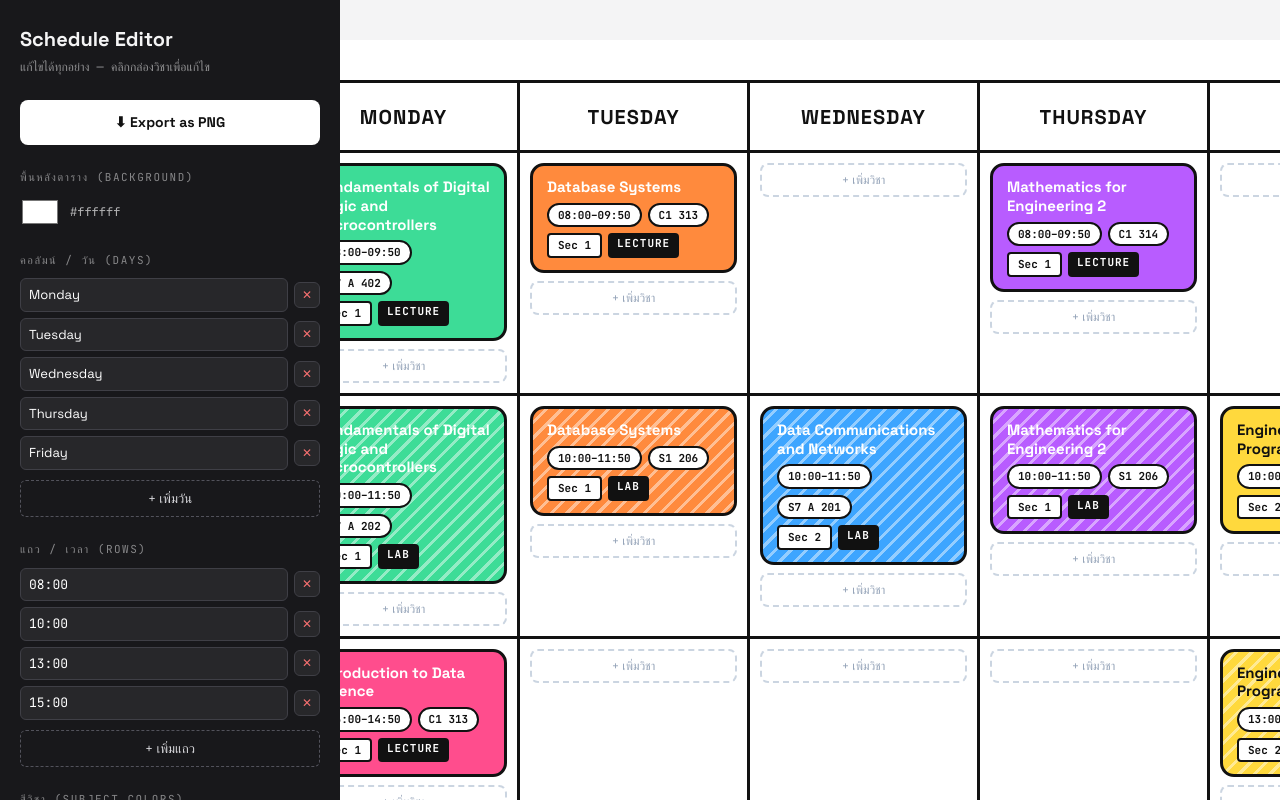
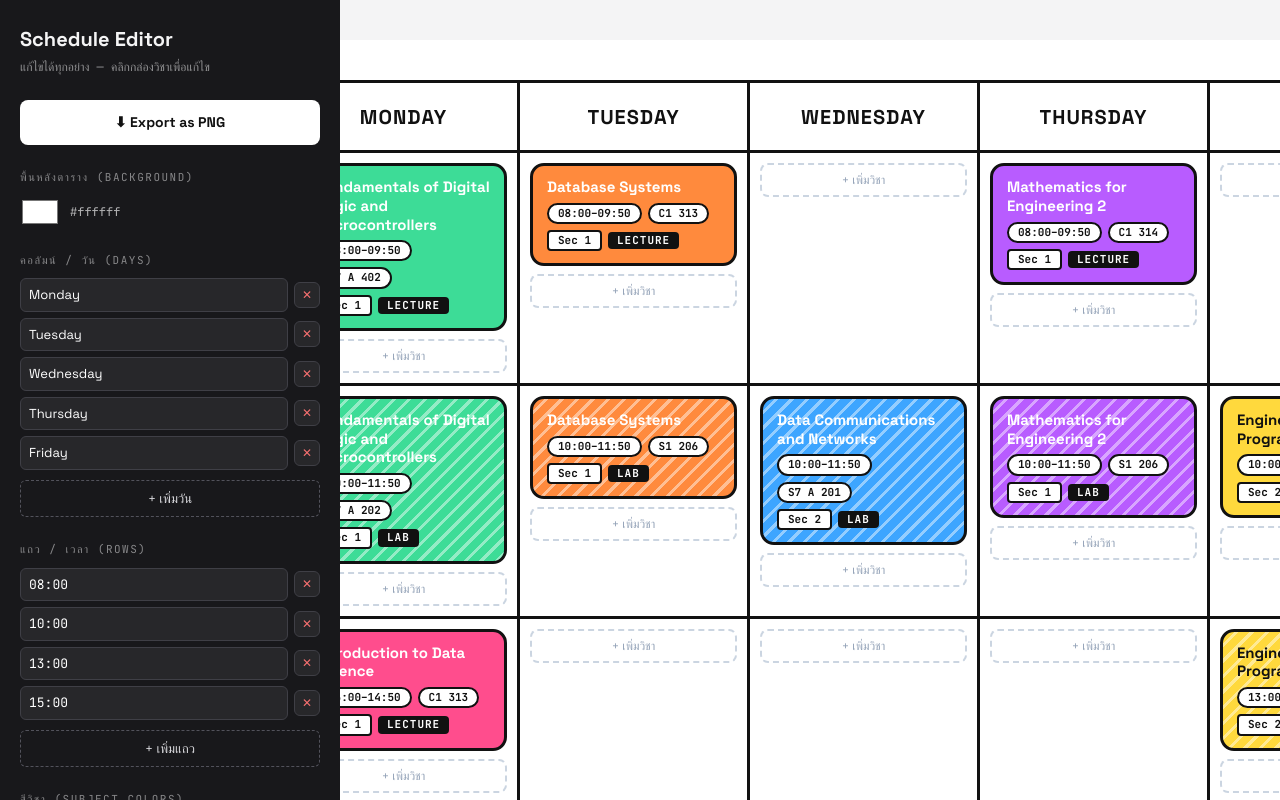
Before and after one commit to PLATONG34821/Study-Schedule, a SvelteKit app: page / in a window 1280 px wide. Shown: the top 800 px of the page. Built offline with nearby package versions, Linux system fonts and the light colour scheme.

Commit message:
refactor: replace html2canvas with html-to-image and apply consistent box-sizing and layout improvements

```diff
--- a/package.json
+++ b/package.json
@@ -37,6 +37,7 @@
 		"vite": "^8.0.16"
 	},
 	"dependencies": {
+		"html-to-image": "^1.11.13",
 		"html2canvas": "^1.4.1"
 	}
 }
--- a/src/routes/+page.svelte
+++ b/src/routes/+page.svelte
@@ -1,5 +1,5 @@
 <script lang="ts">
-	import html2canvas from 'html2canvas';
+	import { toPng } from 'html-to-image';
 
 	interface Day {
 		id: string;
@@ -303,16 +303,16 @@
 		const previousSelected = selectedId;
 		selectedId = null;
 		isExporting = true;
+		await document.fonts.ready;
 		await new Promise((resolve) => setTimeout(resolve, 50));
 		try {
-			const canvas = await html2canvas(captureWrapEl, {
+			const dataUrl = await toPng(captureWrapEl, {
 				backgroundColor: bgColor,
-				scale: 2,
-				useCORS: true
+				pixelRatio: 2
 			});
 			const downloadLink = document.createElement('a');
 			downloadLink.download = 'schedule.png';
-			downloadLink.href = canvas.toDataURL('image/png');
+			downloadLink.href = dataUrl;
 			downloadLink.click();
 		} catch (error) {
 			alert('Export failed: ' + (error as Error).message);
@@ -805,6 +805,7 @@
 	.captureWrap {
 		padding: 40px;
 		display: inline-block;
+		box-sizing: border-box;
 	}
 
 	.scheduleGrid {
@@ -812,12 +813,14 @@
 		border: 3px solid #111111;
 		border-radius: 4px;
 		overflow: hidden;
+		box-sizing: border-box;
 	}
 
 	.cornerCell {
 		background: #111111;
 		border-right: 3px solid #111111;
 		border-bottom: 3px solid #111111;
+		box-sizing: border-box;
 	}
 
 	.dayHeader {
@@ -831,6 +834,7 @@
 		letter-spacing: 1px;
 		text-transform: uppercase;
 		background: #ffffff;
+		box-sizing: border-box;
 	}
 
 	.timeCell {
@@ -843,6 +847,7 @@
 		font-size: 16px;
 		border-right: 3px solid #111111;
 		border-bottom: 3px solid #111111;
+		box-sizing: border-box;
 	}
 
 	.dayCell {
@@ -854,6 +859,7 @@
 		flex-direction: column;
 		gap: 8px;
 		background: #ffffff;
+		box-sizing: border-box;
 	}
 
 	.addBlockBtn {
@@ -866,6 +872,7 @@
 		cursor: pointer;
 		font-family: inherit;
 		width: 100%;
+		box-sizing: border-box;
 	}
 
 	.classBlock {
@@ -879,10 +886,12 @@
 		font-family: inherit;
 		width: 100%;
 		display: block;
+		box-sizing: border-box;
 	}
 
 	.classBlock.selected {
-		outline: 3px solid #6366f1;
+		border-color: #6366f1;
+		box-shadow: 0 0 0 2px #6366f1;
 	}
 
 	.cbStripe {
@@ -904,18 +913,23 @@
 		display: flex;
 		flex-direction: column;
 		gap: 6px;
+		box-sizing: border-box;
 	}
 
 	.cbTitle {
 		font-weight: 700;
 		font-size: 15px;
 		line-height: 1.25;
+		word-break: break-word;
+		overflow-wrap: break-word;
 	}
 
 	.cbTags {
 		display: flex;
 		gap: 6px;
 		flex-wrap: wrap;
+		align-items: center;
+		box-sizing: border-box;
 	}
 
 	.cbPill {
@@ -927,6 +941,11 @@
 		border: 2px solid #111111;
 		border-radius: 30px;
 		padding: 2px 9px;
+		display: inline-block;
+		vertical-align: middle;
+		line-height: 1.2;
+		white-space: nowrap;
+		box-sizing: border-box;
 	}
 
 	.cbRectWhite {
@@ -938,6 +957,11 @@
 		border: 2px solid #111111;
 		border-radius: 4px;
 		padding: 2px 9px;
+		display: inline-block;
+		vertical-align: middle;
+		line-height: 1.2;
+		white-space: nowrap;
+		box-sizing: border-box;
 	}
 
 	.cbRectBlack {
@@ -950,5 +974,10 @@
 		color: #ffffff;
 		border-radius: 4px;
 		padding: 2px 9px;
+		display: inline-flex;
+		align-items: center;
+		line-height: 1.2;
+		white-space: nowrap;
+		box-sizing: border-box;
 	}
 </style>
```
Also changed, not shown: 1 other file (tests, documents, lock files or other folders).
